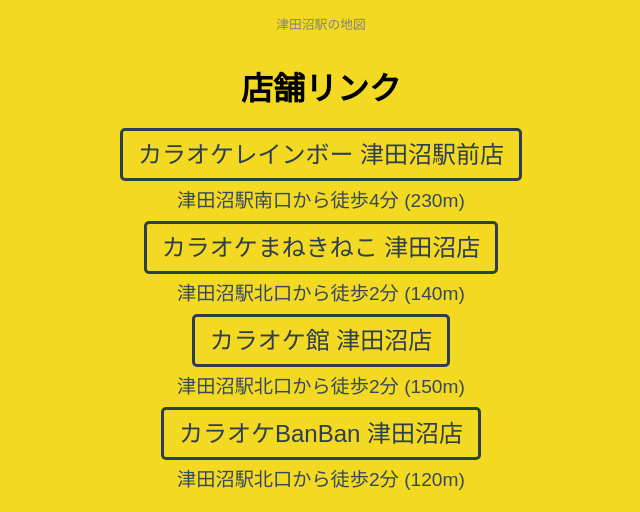
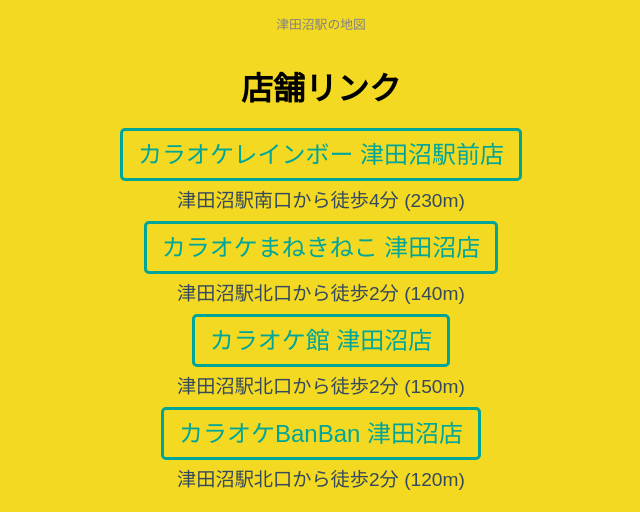
Before and after one commit to yabukilab/yabuki-b, a PHP site: page / in a window 1280 px wide. Shown: the part 555-1067 px from the top of the page, without its empty margins (319-959 px from the left). Run offline with PHP 8.4, Linux system fonts and the light colour scheme.

Commit message:
地図ページ

```diff
--- a/地図ページ/index.css
+++ b/地図ページ/index.css
@@ -22,15 +22,15 @@
 }
 .link a {
     font-size: 1.5em;
-    color: #2C3E50;
+    color: #00A599;
     text-decoration: none;
     padding: 10px 15px;
-    border: 3px solid #2C3E50;  /* ボーダーを青系に変更し、3pxに太く設定 */
+    border: 3px solid #00A599;  /* ボーダーを青系に変更し、3pxに太く設定 */
     border-radius: 5px;
     transition: background-color 0.3s;
 }
 .link a:hover {
-    background-color: #2C3E50;  /* ホバー時の背景色を変更 */
+    background-color: #00A599;  /* ホバー時の背景色を変更 */
     color: white;
 }
 .small-text {
```
